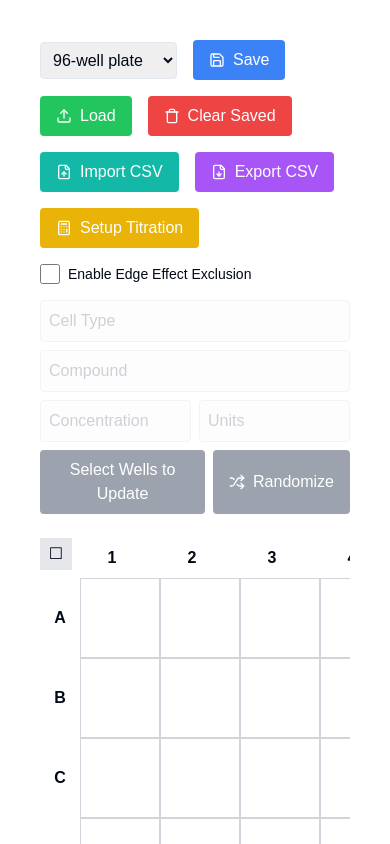
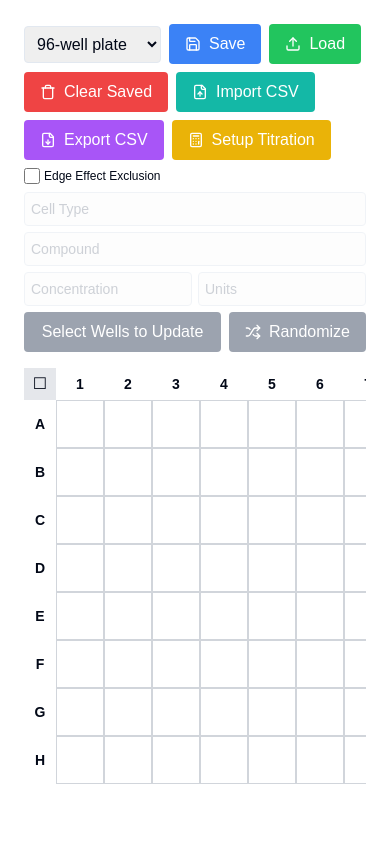
Before and after one commit to colsen-bu/assay-plate-designer, a Next.js app: page / in a window 390 px wide. Shown: the top 844 px of the page. Built offline with nearby package versions, Linux system fonts and the light colour scheme.

Commit message:
increase readability

```diff
--- a/src/components/AssayPlateDesigner.tsx
+++ b/src/components/AssayPlateDesigner.tsx
@@ -44,14 +44,14 @@ interface SelectionState {
 
 // Add this function near the top of your component to determine well size based on plate type
 const getWellSize = (plateType: keyof typeof PLATE_CONFIGURATIONS): { width: string, height: string } => {
-  // Smaller sizes for larger plate formats
+  // Smaller sizes for larger plate formats and mobile
   switch (plateType) {
     case 384:
-      return { width: 'w-14', height: 'h-14' };
+      return { width: 'w-8 md:w-14', height: 'h-8 md:h-14' };
     case 96:
-      return { width: 'w-20', height: 'h-20' };
+      return { width: 'w-12 md:w-20', height: 'h-12 md:h-20' };
     default:
-      return { width: 'w-24', height: 'h-24' };
+      return { width: 'w-16 md:w-24', height: 'h-16 md:h-24' };
   }
 };
 
@@ -143,6 +143,7 @@ const AssayPlateDesigner = () => {
   const [legendPosition, setLegendPosition] = useState({ x: 8, y: 100 });
   const [isDraggingLegend, setIsDraggingLegend] = useState(false);
   const [dragOffset, setDragOffset] = useState({ x: 0, y: 0 });
+  const [isLegendVisible, setIsLegendVisible] = useState(true);
 
   const getSelectedWells = useCallback(() => {
     if (!selection) return [];
@@ -902,33 +903,58 @@ const AssayPlateDesigner = () => {
   };
 
   return (
-    <div className="p-6 max-w-6xl mx-auto select-none">
+    <div className="p-2 md:p-6 max-w-full md:max-w-6xl mx-auto select-none overflow-x-auto">
       {uniqueCompounds.size > 0 && (
+        <>
+          {/* Toggle button for mobile */}
+          <button
+            onClick={() => setIsLegendVisible(!isLegendVisible)}
+            className="fixed top-2 right-2 md:hidden z-30 bg-blue-500 text-white p-2 rounded-full shadow-lg"
+            aria-label="Toggle legend"
+          >
+            {isLegendVisible ? '✕' : '☰'}
+          </button>
+
+          {isLegendVisible && (
             <div
-          className="fixed w-40 p-3 border rounded bg-white shadow-md z-20 max-h-96 overflow-y-auto cursor-move"
+              className="fixed w-32 md:w-40 p-2 md:p-3 border rounded bg-white shadow-md z-20 max-h-64 md:max-h-96 overflow-y-auto cursor-move text-xs md:text-sm"
               style={{
                 left: `${legendPosition.x}px`,
                 top: `${legendPosition.y}px`
               }}
               onMouseDown={handleLegendMouseDown}
             >
-          <h3 className="font-bold mb-2 text-sm">Compound Legend</h3>
-          <div className="flex flex-col space-y-2">
+              <div className="flex justify-between items-center mb-1 md:mb-2">
+                <h3 className="font-bold text-xs md:text-sm">Compound Legend</h3>
+                <button
+                  onClick={(e) => {
+                    e.stopPropagation();
+                    setIsLegendVisible(false);
+                  }}
+                  className="md:hidden text-gray-500 hover:text-gray-700 text-lg leading-none"
+                  aria-label="Close legend"
+                >
+                  ✕
+                </button>
+              </div>
+              <div className="flex flex-col space-y-1 md:space-y-2">
                 {[...uniqueCompounds].map((compound: string) => (
                   <div
                     key={compound}
-                className="flex items-center p-1 rounded text-xs"
+                    className="flex items-center p-0.5 md:p-1 rounded text-xs"
                     style={{ backgroundColor: getCompoundColor(compound) }}
                   >
-                <span className="truncate">{compound}</span>
+                    <span className="truncate text-xs">{compound}</span>
                   </div>
                 ))}
               </div>
             </div>
           )}
+        </>
+      )}
 
-      <div className="mb-6 space-y-4">
-        <div className="flex flex-wrap items-center gap-4">
+      <div className="mb-4 md:mb-6 space-y-2 md:space-y-4">
+        <div className="flex flex-wrap items-center gap-2 md:gap-4">
           <select
             value={plateType.toString()}
             onChange={(e) => {
@@ -987,14 +1013,14 @@ const AssayPlateDesigner = () => {
             <Calculator className="w-4 h-4 mr-2" /> Setup Titration
           </button>
 
-          <label className="flex items-center space-x-2 cursor-pointer">
+          <label className="flex items-center space-x-1 md:space-x-2 cursor-pointer">
             <input
               type="checkbox"
               checked={edgeEffectEnabled}
               onChange={(e) => setEdgeEffectEnabled(e.target.checked)}
-              className="form-checkbox h-5 w-5 text-blue-600"
+              className="form-checkbox h-4 w-4 md:h-5 md:w-5 text-blue-600"
             />
-            <span className="text-sm">Enable Edge Effect Exclusion</span>
+            <span className="text-xs md:text-sm">Edge Effect Exclusion</span>
           </label>
         </div>
 
@@ -1007,14 +1033,14 @@ const AssayPlateDesigner = () => {
           style={{ display: 'none' }} // Hide the input element
         />
 
-        <div className="space-y-2">
+        <div className="space-y-1.5 md:space-y-2">
           <input
             type="text"
             placeholder="Cell Type"
             value={editData.cellType}
             onChange={(e) => setEditData(prev => ({ ...prev, cellType: e.target.value }))}
             onKeyDown={handleKeyDown}
-            className={`p-2 border rounded w-full ${!selection || getSelectedWells().length === 0 ? 'opacity-50' : ''}`}
+            className={`p-1.5 md:p-2 border rounded w-full text-sm md:text-base ${!selection || getSelectedWells().length === 0 ? 'opacity-50' : ''}`}
             disabled={!selection || getSelectedWells().length === 0}
           />
           <input
@@ -1023,17 +1049,17 @@ const AssayPlateDesigner = () => {
             value={editData.compound}
             onChange={(e) => setEditData(prev => ({ ...prev, compound: e.target.value }))}
             onKeyDown={handleKeyDown}
-            className={`p-2 border rounded w-full ${!selection || getSelectedWells().length === 0 ? 'opacity-50' : ''}`}
+            className={`p-1.5 md:p-2 border rounded w-full text-sm md:text-base ${!selection || getSelectedWells().length === 0 ? 'opacity-50' : ''}`}
             disabled={!selection || getSelectedWells().length === 0}
           />
-          <div className="flex space-x-2">
+          <div className="flex space-x-1.5 md:space-x-2">
             <input
               type="text"
               placeholder="Concentration"
               value={editData.concentration}
               onChange={(e) => setEditData(prev => ({ ...prev, concentration: e.target.value }))}
               onKeyDown={handleKeyDown}
-              className={`p-2 border rounded w-full ${!selection || getSelectedWells().length === 0 ? 'opacity-50' : ''}`}
+              className={`p-1.5 md:p-2 border rounded w-full text-sm md:text-base ${!selection || getSelectedWells().length === 0 ? 'opacity-50' : ''}`}
               disabled={!selection || getSelectedWells().length === 0}
             />
             <input
@@ -1042,7 +1068,7 @@ const AssayPlateDesigner = () => {
               value={editData.concentrationUnits}
               onChange={(e) => setEditData(prev => ({ ...prev, concentrationUnits: e.target.value }))}
               onKeyDown={handleKeyDown}
-              className={`p-2 border rounded w-full ${!selection || getSelectedWells().length === 0 ? 'opacity-50' : ''}`}
+              className={`p-1.5 md:p-2 border rounded w-full text-sm md:text-base ${!selection || getSelectedWells().length === 0 ? 'opacity-50' : ''}`}
               disabled={!selection || getSelectedWells().length === 0}
             />
           </div>
@@ -1110,7 +1136,7 @@ const AssayPlateDesigner = () => {
             {Array.from({length: PLATE_CONFIGURATIONS[plateType].cols}).map((_, colIndex) => (
               <div
                 key={colIndex}
-                className={`${getWellSize(plateType).width} h-10 flex items-center justify-center text-base font-semibold ${
+                className={`${getWellSize(plateType).width} h-8 md:h-10 flex items-center justify-center text-sm md:text-base font-semibold ${
                   edgeEffectEnabled && (colIndex === 0 || colIndex === PLATE_CONFIGURATIONS[plateType].cols - 1)
                   ? 'bg-gray-200 cursor-not-allowed'
                   : 'cursor-pointer hover:bg-gray-100'
@@ -1125,7 +1151,7 @@ const AssayPlateDesigner = () => {
           {Array.from({length: PLATE_CONFIGURATIONS[plateType].rows}).map((_, rowIndex) => (
             <div key={rowIndex} className="flex">
               <div
-                className={`w-10 ${getWellSize(plateType).height} flex items-center justify-center text-base font-semibold ${
+                className={`w-8 md:w-10 ${getWellSize(plateType).height} flex items-center justify-center text-sm md:text-base font-semibold ${
                   edgeEffectEnabled && (rowIndex === 0 || rowIndex === PLATE_CONFIGURATIONS[plateType].rows - 1)
                   ? 'bg-gray-200 cursor-not-allowed'
                   : 'cursor-pointer hover:bg-gray-100'
@@ -1162,7 +1188,7 @@ const AssayPlateDesigner = () => {
                        </div>
                     )}
                     {!isUnusable && (
-                      <div className="absolute inset-0 p-1 text-sm overflow-hidden pointer-events-none">
+                      <div className="absolute inset-0 p-0.5 md:p-1 text-xs md:text-sm overflow-hidden pointer-events-none">
                         {plateType < 384 && well.cellType && <span className="block truncate font-medium">{well.cellType}</span>}
                         {well.compound && <span className="block truncate font-semibold">{well.compound}</span>}
                         {plateType < 384 && well.concentration && (
```
Lines whose indentation alone changed are shown as unchanged.
